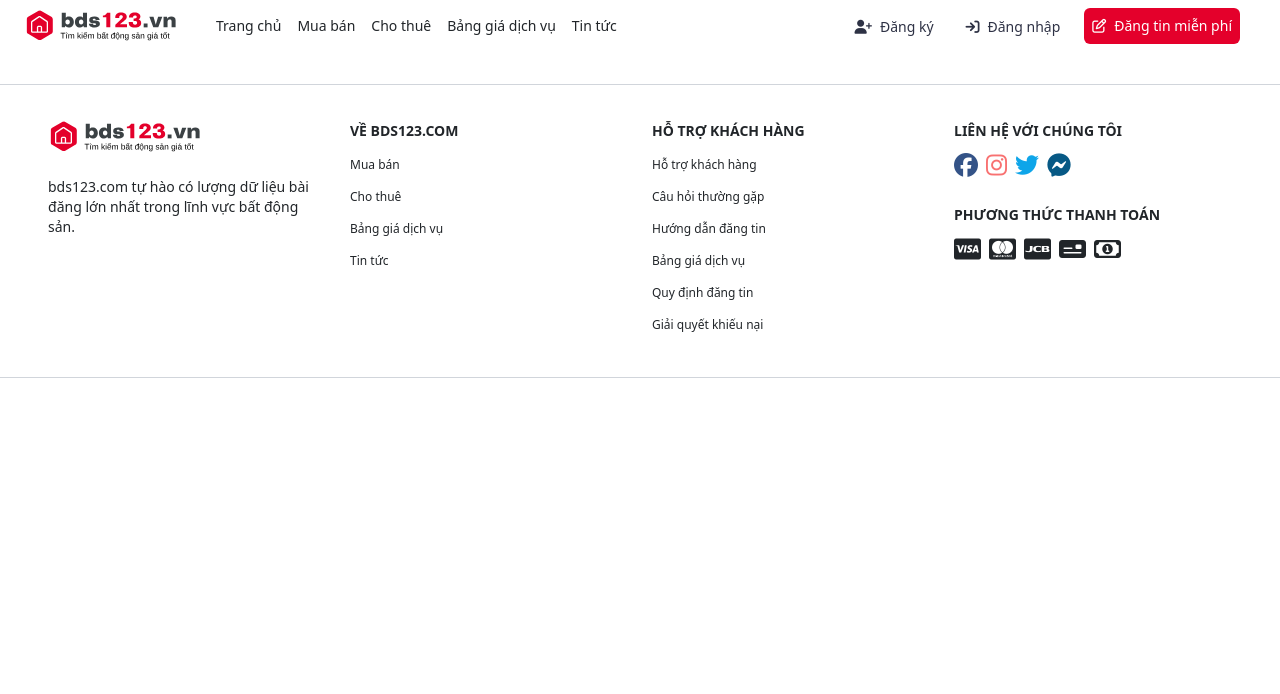
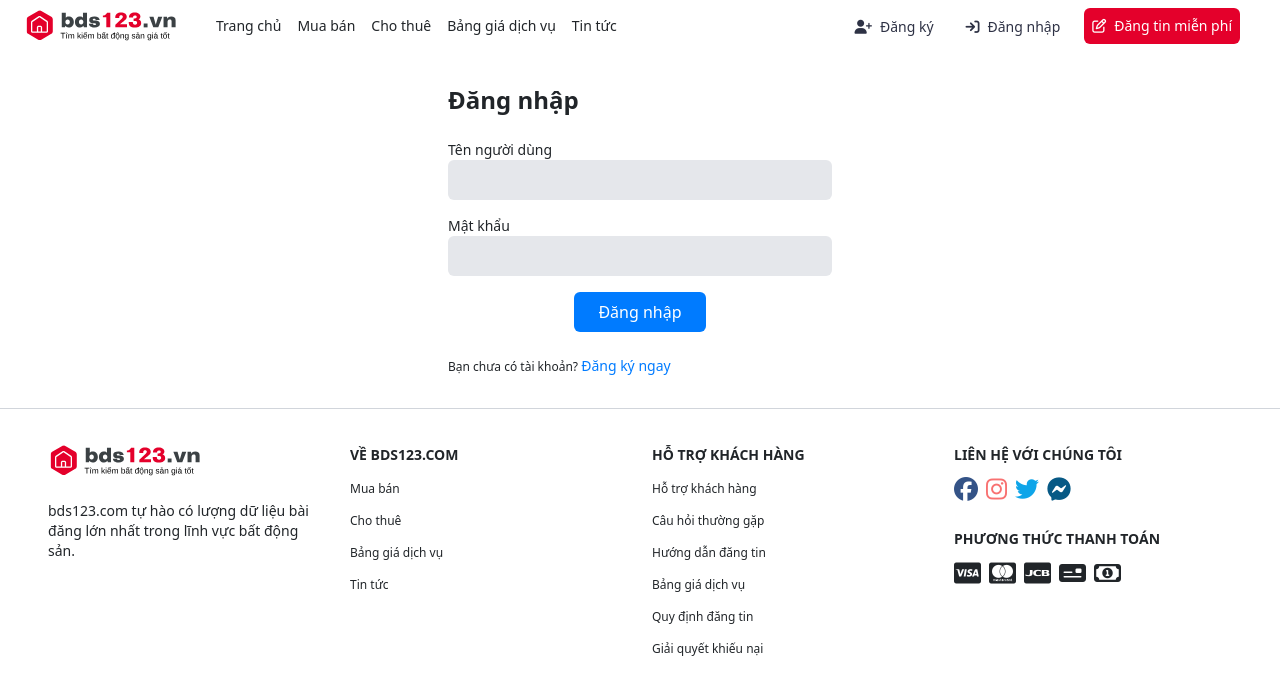
Before and after one commit to bigbird1419/bds-fe, a React (Create React App) app: page /login in a window 1280 px wide. Shown: the top 694 px of the page. Built offline with nearby package versions, Linux system fonts and the light colour scheme.

Commit message:
up login page

```diff
--- a/src/pages/Login/index.js
+++ b/src/pages/Login/index.js
@@ -1,11 +1,29 @@
-import bgImg1 from '../../assets/login-bg-left-3.png'
-import bgImg2 from '../../assets/register-bg-right-2.png'
 import Button from '../../components/Button'
 
 export default function Login() {
     return (
-        <div className="wrapper my-8 max-w-4xl mx-auto">
-
+        <div className="wrapper my-8 mx-auto">
+            <div className="container">
+                <div className="flex justify-center ">
+                    <div className='min-w-96'>
+                        <h1 className='text-2xl font-bold mb-6'>Đăng nhập</h1>
+                        <form>
+                            <div className='flex flex-col mb-3'>
+                                <label className='font-medium text-sm'>Tên người dùng</label>
+                                <input className='w-full px-3 py-2 rounded-md bg-gray-200 outline-none border-none text-colorSecondary' type='text' />
+                            </div>
+                            <div className='flex flex-col mb-3'>
+                                <label className='font-medium text-sm'>Mật khẩu</label>
+                                <input className='w-full px-3 py-2 rounded-md bg-gray-200 outline-none border-none text-colorSecondary' type='password' />
+                            </div>
+                            <div className='flex justify-center'>
+                                <Button secondary className={' px-4 py-2'}>Đăng nhập</Button>
+                            </div>
+                        </form>
+                        <p className='text-xs mt-6'>Bạn chưa có tài khoản?  <Button to={'/signup'} className={'text-colorSecondary text-sm font-medium'}>Đăng ký ngay</Button></p>
+                    </div>
+                </div>
+            </div>
         </div>
     )
 }
```
Also changed, not shown: src/assets/login-bg-left-3.png (deleted), src/assets/register-bg-right-2.png (deleted).
